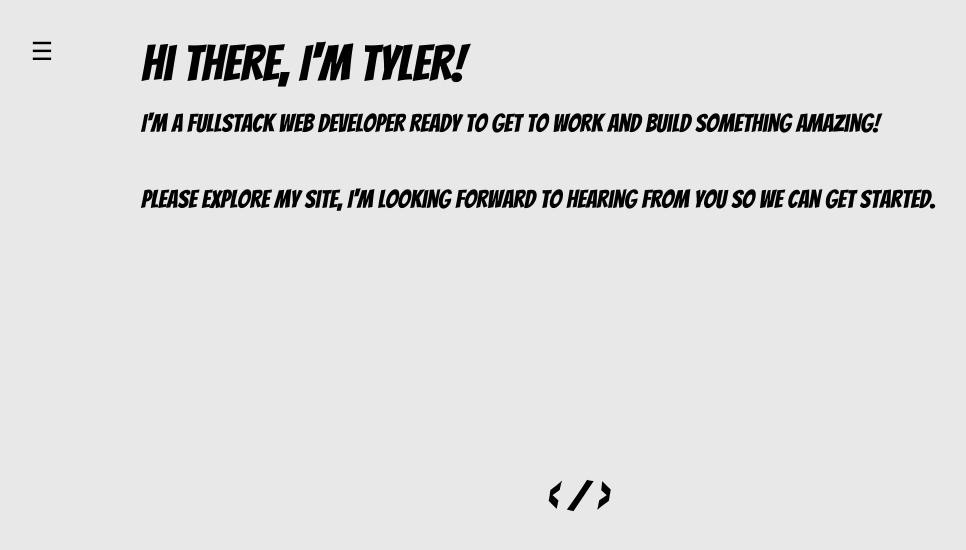
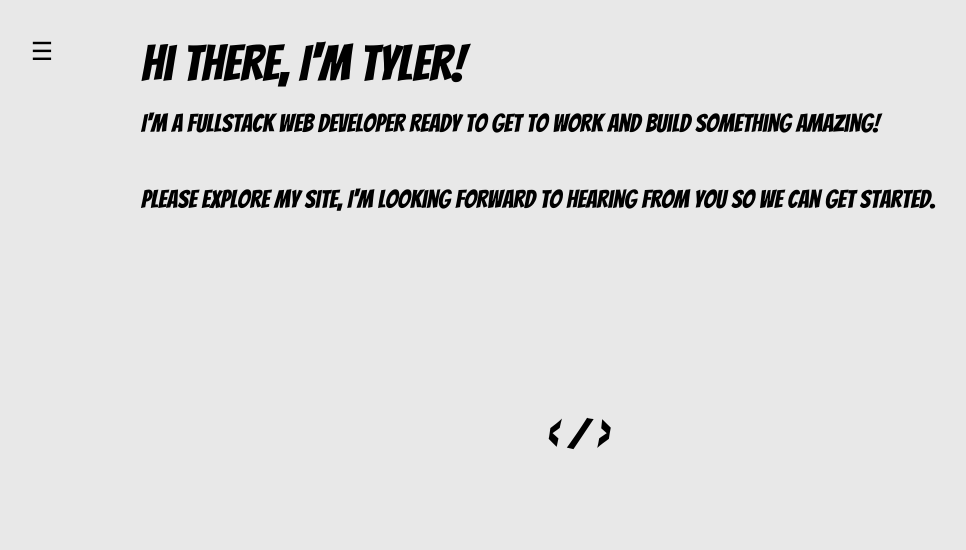
Before and after one commit to tbrown815/portfolio-react, a React (Create React App) app: page / in a window 1280 px wide. Shown: the top 550 px of the page, without its empty margins (7-973 px from the left). Built offline with nearby package versions, Linux system fonts and the light colour scheme.

Commit message:
pretty up files

```diff
--- a/src/About_cp/about.js
+++ b/src/About_cp/about.js
@@ -4,14 +4,17 @@ import './about.css';
 
 export default class About extends React.Component {
 
+    //when component loads return to top of window
     componentDidMount() {
         window.scrollTo(0, 0)
     }
 
     render() {
 
+        //default visibility of component is hidden
         let isVisible = 'hide mainAbout';
 
+        //if mainVisible is 2 this component will display
         if (this.props.mainVisible === 1) {
             isVisible = 'display mainAbout';
         }
--- a/src/App.css
+++ b/src/App.css
@@ -14,32 +14,25 @@ overflow: auto;
     background-color: #e8e8e8;
 }
 
-.navIcon, .upIcon, .displayDiv, footer {
-border: 0px solid red;
-
-}
-
-.menuDiv {
-
-}
-
 .displayDiv {
     margin-top: 1%;
 }
 
-.displayDiv, footer {
+.displayDiv,
+footer {
     margin-left: 10%;
     margin-right: 10%;
 }
 
 footer {
     font-size: 14px;
-margin-top: 10%;
+    margin-top: 5%;
     margin-bottom: 1%;
     text-align: center;
 }
 
-footer a, footer a:visited {
+footer a,
+footer a:visited {
     color: #818181;
 }
 
@@ -47,14 +40,15 @@ footer a:hover {
     color: #111;
 }
 
-
 .closeTag {
     font-size: 70px;
     margin-bottom: 10%;
 }
 
-
-.navIcon, .upIcon, .closeTag, .sectionTitle {
+.navIcon,
+.upIcon,
+.closeTag,
+.sectionTitle {
     font-family: 'Bangers', cursive !important;
     font-weight: lighter;
 }
@@ -83,7 +77,6 @@ content: ' Menu';
     content: ' TOP';
 }
 
-
 #colorIconBlk {
     color: black;
 }
@@ -106,47 +99,38 @@ margin-bottom: 5%;
 }
 
 @media only screen and (min-device-width: 0px) and (max-device-width: 480px) {
-
-  .navIcon, .upIcon {
+    .navIcon,
+    .upIcon {
         margin-left: -3%;
     }
-
     footer {
         margin-top: 55%;
     }
-
 }
 
-
 @media only screen and (min-device-width: 481px) and (max-device-width: 850px) {
-
-  .navIcon, .upIcon {
+    .navIcon,
+    .upIcon {
         margin-left: 1%;
     }
-
 }
 
-
 @media only screen and (min-device-width: 0px) and (max-device-width: 850px) {
-
-  .navIcon::after, .upIcon::after {
+    .navIcon::after,
+    .upIcon::after {
         content: '';
     }
-
     .sectionTitle {
         font-size: 20px;
         margin-bottom: 5%;
     }
-
     .closeTag {
         font-size: 40px;
         text-align: center;
     }
-
     footer {
         font-size: 10px;
         margin-left: 1%;
         margin-bottom: 1%;
     }
-
 }
--- a/src/Contact_cp/contact.css
+++ b/src/Contact_cp/contact.css
@@ -25,7 +25,8 @@
     display: inline-block;
 }
 
-a, a:visited {
+a,
+a:visited {
     color: black;
     text-decoration: none;
 }
--- a/src/Home_cp/home.js
+++ b/src/Home_cp/home.js
@@ -4,14 +4,17 @@ import './home.css';
 
 export default class Home extends React.Component {
 
+    //when component loads return to top of window
     componentDidMount() {
         window.scrollTo(0, 0)
     }
 
     render() {
 
+        //default visibility of component is hidden
         let isVisible = 'hide mainHome';
 
+        //if mainVisible is 0 this component will display
         if (this.props.mainVisible === 0) {
             isVisible = 'display mainHome';
         }
@@ -28,7 +31,7 @@ export default class Home extends React.Component {
                     <p className='homeContent' >I'm a fullstack web developer ready to get to work and build something amazing!</p>
 
                     <p className='homeContent' >
-                    Please explore my site, I'm looking forward to hearing from you so we can get started.
+                        Please explore my site, I'm looking forward to hearing from you so we can get started.
                     </p>
 
                 </div>
--- a/src/Navigation_cp/mainNav.js
+++ b/src/Navigation_cp/mainNav.js
@@ -4,6 +4,7 @@ import './mainNav.css'
 
 export default class MainNav extends React.Component {
 
+    //sets the mainVisible variable when van item is clicked and passes it to App.js to set the state
     toggleDisplay(val) {
 
         let mainVisible = val
@@ -14,12 +15,15 @@ export default class MainNav extends React.Component {
 
     render() {
 
+        //default visibility of component is hidden
         let isVisible = 'hide navMenu';
 
+        //if navVisible is true this component will display
         if (this.props.navVisible) {
             isVisible = 'display navMenu';
         }
 
+        //depending on value of mainVisible different CSS will be set for the nav menu
         let homeMenu, aboutMenu, projectsMenu, contactMenu, navMenu
 
         if (this.props.mainVisible === 0) {
@@ -39,7 +43,7 @@ export default class MainNav extends React.Component {
             navMenu = 'navMenuContact'
         }
 
-        /*
+        /* values available to use for compoenent display state
         mainVisible =
         Home = 0
         About = 1
--- a/src/Projects_cp/projects.css
+++ b/src/Projects_cp/projects.css
@@ -4,12 +4,6 @@
 
 .projectsHome.display {
     visibility: visible;
-}
-
-.projectContent,
-.projectIMG,
-.imageTech {
-    border: 0px solid red;
 }
 
 .projectSection {
@@ -92,7 +86,6 @@ a:hover {
         width: 7%;
         margin-right: 1% !important;
     }
-
 }
 
 @media only screen and (min-device-width: 801px) and (max-device-width: 1380px) {
```
Also changed, not shown: src/About_cp/about.css (+0 -9 lines), src/App.js (+6 -2 lines), src/Contact_cp/contact.js (+7 -8 lines), src/Home_cp/home.css (+2 -5 lines), src/Navigation_cp/mainNav.css (+4 -16 lines), src/Projects_cp/projects.js (indentation only), src/logo.svg (deleted). Lines whose indentation alone changed are shown as unchanged.
